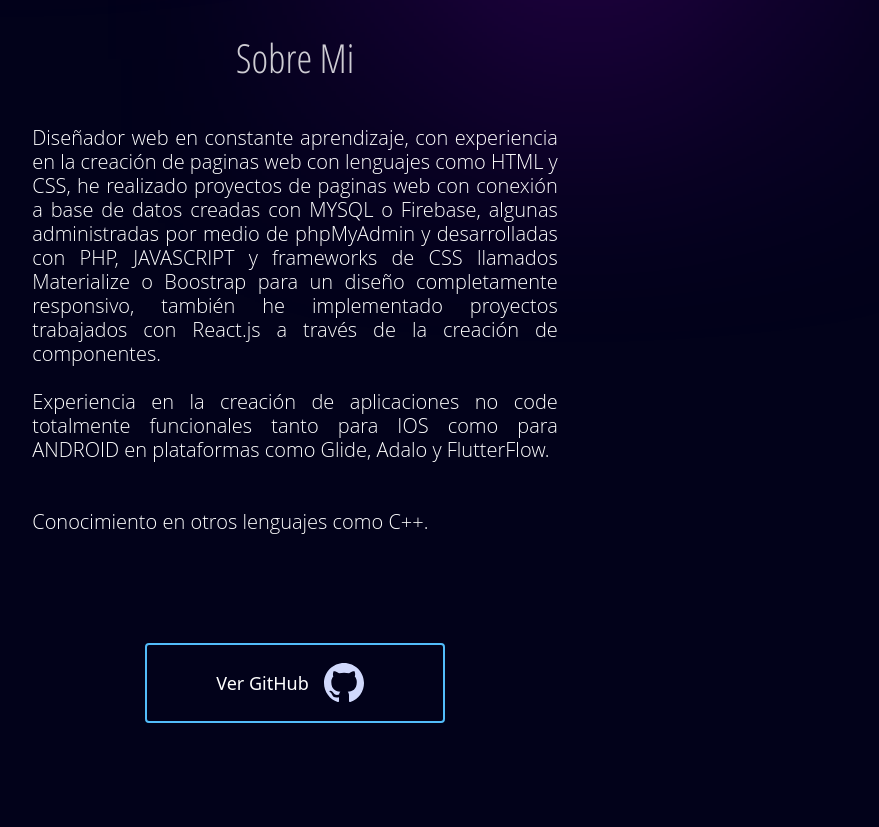
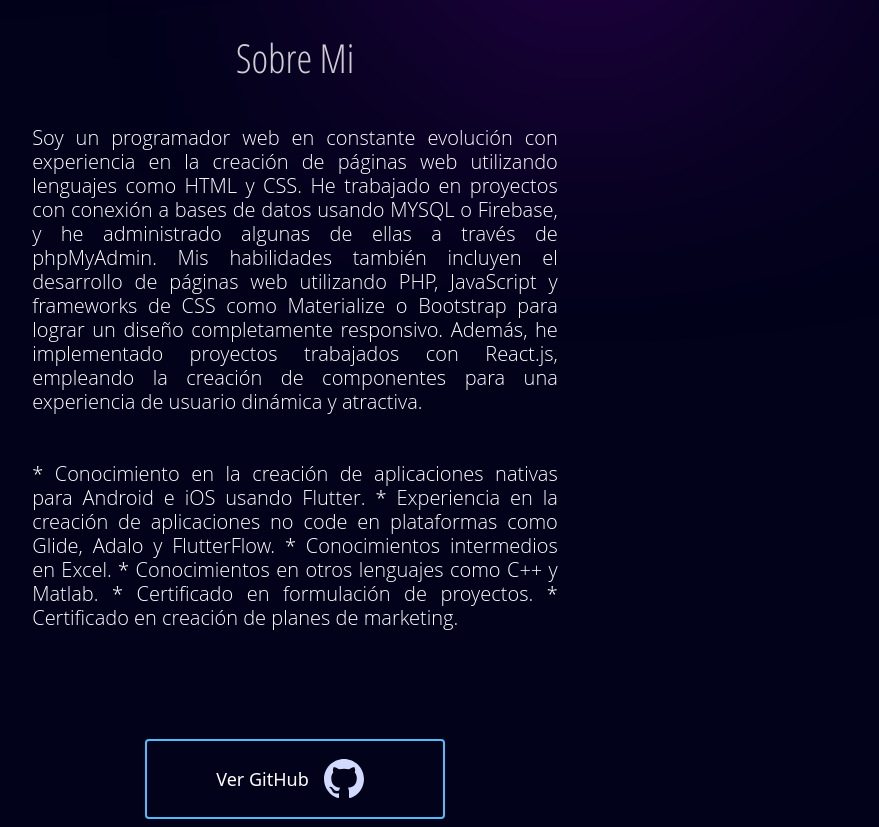
Before and after one commit to santiago1525/portafolio, a React (Create React App) app: page / in a window 1280 px wide. Shown: the part 740-1567 px from the top of the page, without its empty margins (345-1224 px from the left). Built offline with nearby package versions, Linux system fonts and the light colour scheme.

Commit message:
update about

```diff
--- a/src/components/home.jsx
+++ b/src/components/home.jsx
@@ -6,7 +6,7 @@ function Home() {
 
   let toogle = () => {
     let element = document.querySelector('.hover-show');
-        if(element.classList.contains('active')) {
+    if (element.classList.contains('active')) {
       element.classList.remove('active')
     }
     else {
@@ -34,10 +34,19 @@ function Home() {
       <h2 id='about'>
         <span>Sobre Mi</span> <br />
         <p>
-          Diseñador web en constante aprendizaje, con experiencia en la creación de paginas web con lenguajes como HTML y CSS, he realizado proyectos de paginas web con conexión a base de datos creadas con MYSQL o Firebase, algunas administradas por medio de phpMyAdmin y desarrolladas con PHP, JAVASCRIPT y frameworks de CSS llamados Materialize o Boostrap para un diseño completamente responsivo, también he implementado proyectos trabajados con React.js a través de la creación de componentes. <br /> <br />
-          Experiencia en la creación de aplicaciones no code totalmente funcionales tanto para IOS como para ANDROID en plataformas como Glide, Adalo y FlutterFlow. <br /> <br />
+          Soy un programador web en constante evolución con experiencia en la creación de páginas web utilizando lenguajes como HTML y CSS. He trabajado en proyectos con conexión a bases de datos usando MYSQL o Firebase, y he administrado algunas de ellas a través de phpMyAdmin. Mis habilidades también incluyen el desarrollo de páginas web utilizando PHP, JavaScript y frameworks de CSS como Materialize o Bootstrap para lograr un diseño completamente responsivo. Además, he implementado proyectos trabajados con React.js, empleando la creación de componentes para una experiencia de usuario dinámica y atractiva. <br /> <br />
           <br />
-         Conocimiento en otros lenguajes como C++.
+          * Conocimiento en la creación de aplicaciones nativas para Android e iOS usando Flutter.
+
+          * Experiencia en la creación de aplicaciones no code en plataformas como Glide, Adalo y FlutterFlow.
+
+          * Conocimientos intermedios en Excel.
+
+          * Conocimientos en otros lenguajes como C++ y Matlab.
+
+          * Certificado en formulación de proyectos.
+
+          * Certificado en creación de planes de marketing.
         </p>
       </h2>
 
```
Lines whose indentation alone changed are shown as unchanged.
